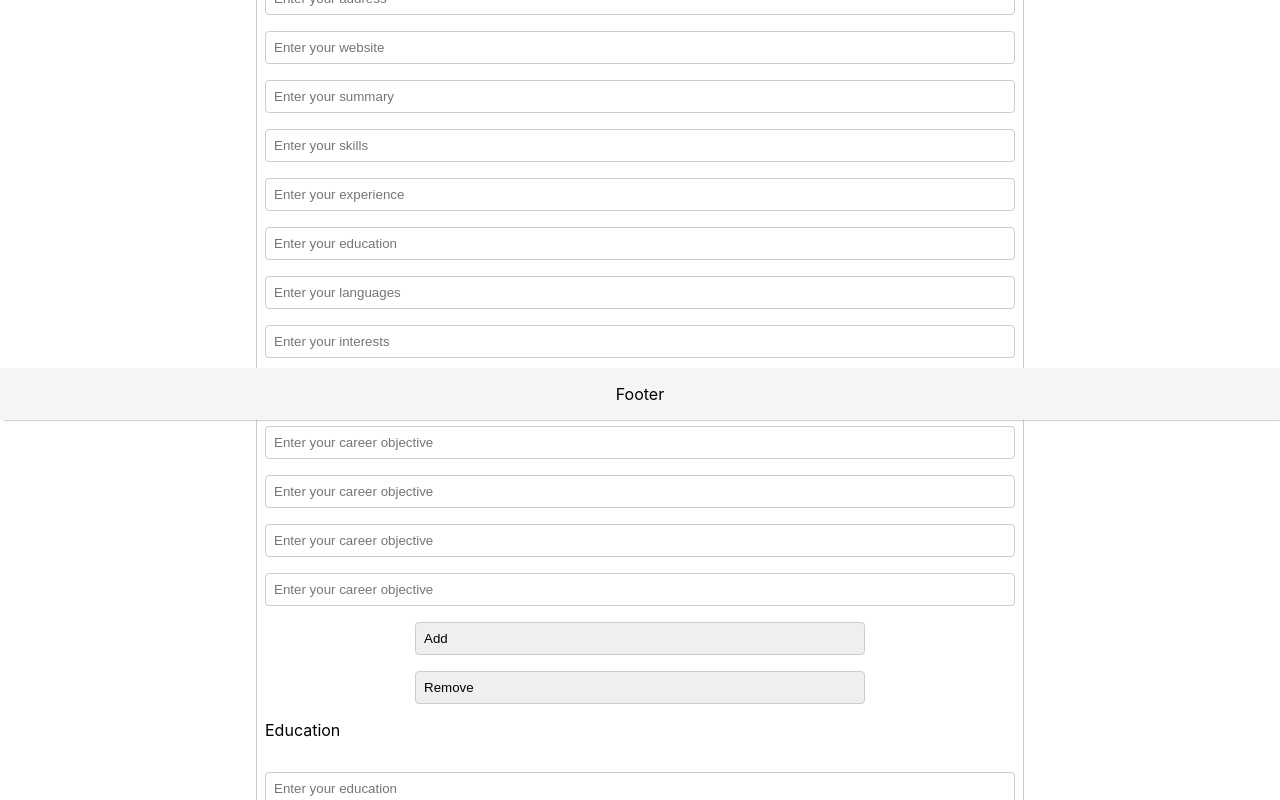
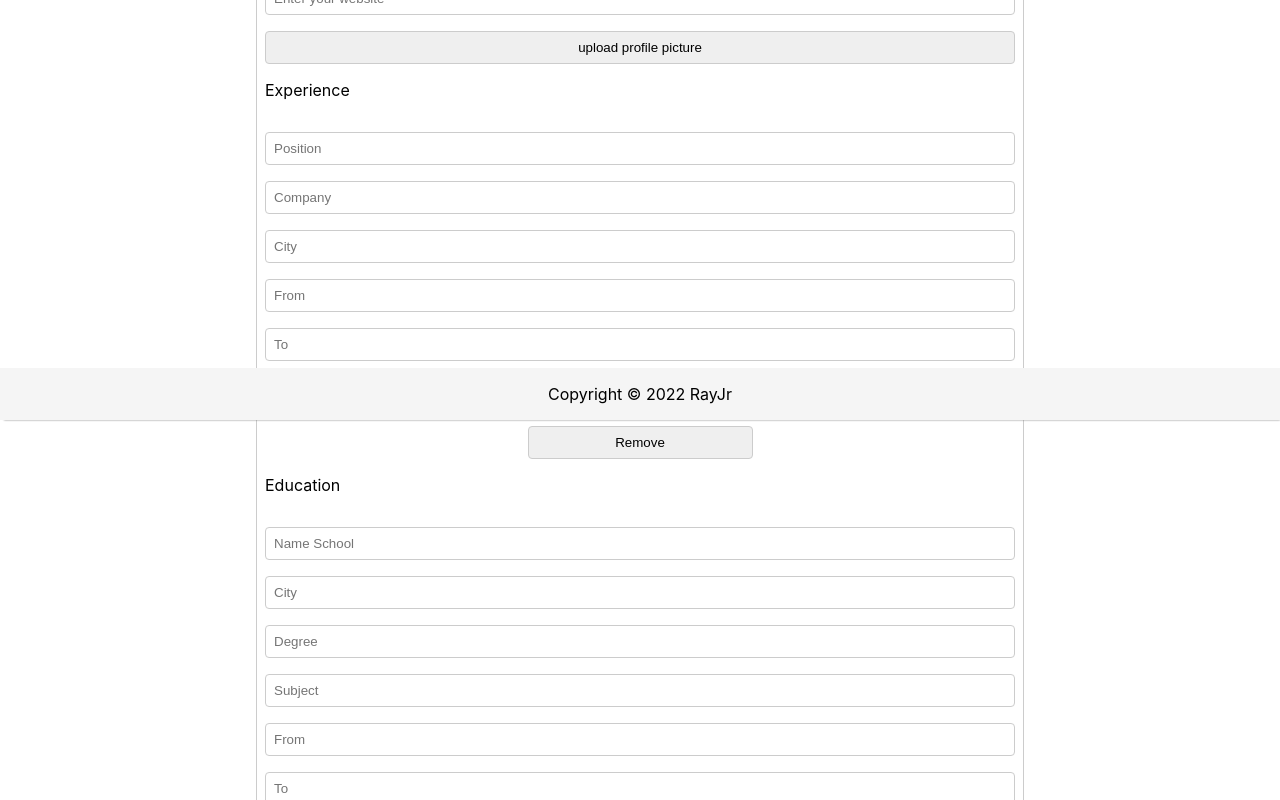
Before and after one commit to ItsRayRay/TOP_cvmaker, a React (Create React App) app in the folder cvmaker/: page / in a window 1280 px wide. Shown: the part 380-1180 px from the top of the page. Built offline with nearby package versions, Linux system fonts and the light colour scheme.

Commit message:
finish styling

```diff
--- a/cvmaker/src/App.css
+++ b/cvmaker/src/App.css
@@ -57,7 +57,7 @@ input {
 
 .button__add {
   margin: auto;
-  width: 60%;
+  width: 30%;
   padding: 0.5rem;
   border: 1px solid #ccc;
   border-radius: 4px;
@@ -65,11 +65,12 @@ input {
   margin-top: 2vh;
   display: flex;
   flex-direction: column;
+  display: block;
 }
 
 .button__remove  {
   margin: auto;
-  width: 60%;
+  width: 30%;
   padding: 0.5rem;
   border: 1px solid #ccc;
   border-radius: 4px;
@@ -77,6 +78,29 @@ input {
   margin-top: 2vh;
   display: flex;
   flex-direction: column;
+  display: block;
+}
+
+.button__remove:hover {
+  background-color: #ce1616;
+  color: white;
+}
+
+.button__add:hover {
+  background-color: #16ce16;
+  color: rgb(0, 0, 0);
+}
+
+button {
+  width: 100%;
+  padding: 0.5rem;
+  border: 1px solid #ccc;
+  border-radius: 4px;
+  box-sizing: border-box;
+  margin-top: 2vh;
+  display: flex;
+  flex-direction: column;
+  display: block;
 }
 
 .output__field {
--- a/cvmaker/src/App.js
+++ b/cvmaker/src/App.js
@@ -10,32 +10,29 @@ function App() {
 
       <div className='input__field'>
         <p>Personal Information</p>
-        <input type='text' placeholder='Enter your first name' />
-        <input type='text' placeholder='Enter your last name' />
+        <input type='text' placeholder='Enter your full name' />
         <input type='text' placeholder='Enter your email' />
         <input type='text' placeholder='Enter your phone number' />
         <input type='text' placeholder='Enter your address' />
         <input type='text' placeholder='Enter your website' />
-        <input type='text' placeholder='Enter your summary' />
-        <input type='text' placeholder='Enter your skills' />
-        <input type='text' placeholder='Enter your experience' />
-        <input type='text' placeholder='Enter your education' />
-        <input type='text' placeholder='Enter your languages' />
-        <input type='text' placeholder='Enter your interests' />
+        <button >upload profile picture</button>
 
         <p>Experience</p>
-        <input type='text' placeholder='Enter your career objective' />
-        <input type='text' placeholder='Enter your career objective' />
-        <input type='text' placeholder='Enter your career objective' />
-        <input type='text' placeholder='Enter your career objective' />
+        <input type='text' placeholder='Position' />
+        <input type='text' placeholder='Company' />
+        <input type='text' placeholder='City' />
+        <input type='text' placeholder='From' />
+        <input type='text' placeholder='To' />
         <button className="button__add">Add</button>
         <button className="button__remove">Remove</button>
 
         <p>Education</p>
-        <input type='text' placeholder='Enter your education' />
-        <input type='text' placeholder='Enter your education' />
-        <input type='text' placeholder='Enter your education' />
-        <input type='text' placeholder='Enter your education' />
+        <input type='text' placeholder='Name School' />
+        <input type='text' placeholder='City' />
+        <input type='text' placeholder='Degree' />
+        <input type='text' placeholder='Subject' />
+        <input type='text' placeholder='From' />
+        <input type='text' placeholder='To' />
         <button className="button__add">Add</button>
         <button className="button__remove">Remove</button>
 
@@ -56,7 +53,14 @@ function App() {
             </div>
 
         </div>
-        <div></div>
+        <div className='right__part'>
+          <h2>Work experience</h2>
+
+
+
+          <h2>Education</h2>
+
+        </div>
       </div>
 
     <Footer />
--- a/cvmaker/src/Footer.js
+++ b/cvmaker/src/Footer.js
@@ -3,7 +3,7 @@ import React from 'react'
 export default function Footer() {
   return (
     <div className="footer">
-     <p>Footer</p>
+     <p>Copyright © 2022 RayJr</p>
     </div>
   )
 }
```
